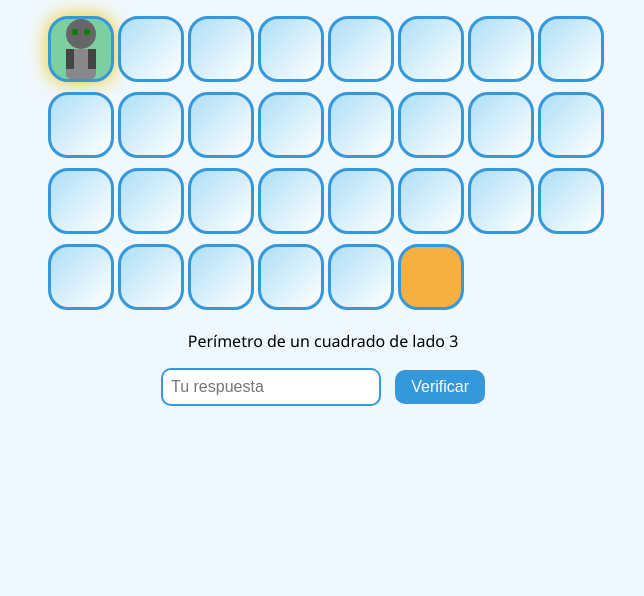
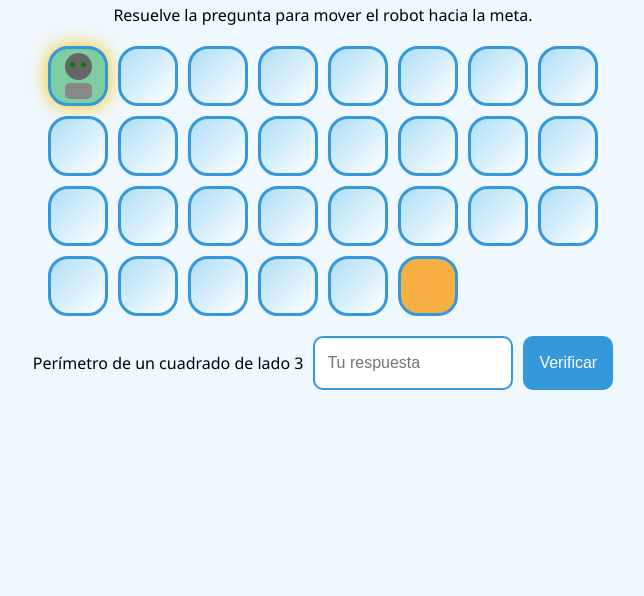
Before and after one commit to Gio-Zam161205/MateLab, a plain HTML site: page robot.html in a window 1280 px wide. Shown: the part 244-840 px from the top of the page, without its empty margins (317-961 px from the left). Before the commit the page ends 800 px from the top, so only its background shows below. Drawn offline with nearby package versions, Linux system fonts and the light colour scheme; some packages are replaced by stand-ins of ours; a script that the page names is missing.

Commit message:
Update robo.css

```diff
--- a/css/robo.css
+++ b/css/robo.css
@@ -1,8 +1,20 @@
+/* Estilos base */
+:root {
+  --primary-color: #3498db;
+  --secondary-color: #2c3e50;
+  --success-color: #7dcea0;
+  --warning-color: #f5b041;
+  --robot-color: #666;
+  --background-color: #f0f8ff;
+  --cell-size: min(8vw, 60px);
+  --cell-gap: min(1.5vw, 10px);
+}
+
 body {
-    font-family: 'Segoe UI', sans-serif;
-    background-color: #f0f8ff;
+  font-family: 'Segoe UI', system-ui, sans-serif;
+  background-color: var(--background-color);
   margin: 0;
-    padding: 0;
+  padding: 20px;
   display: flex;
   justify-content: center;
   align-items: center;
@@ -12,62 +24,84 @@
 }
 
 h1 {
-    color: #2c3e50;
+  color: var(--secondary-color);
+  text-align: center;
+  font-size: clamp(1.5rem, 5vw, 2.5rem);
+  margin-bottom: 0.5em;
 }
 
+/* Contenedor del juego */
 .game-container {
   text-align: center;
+  width: 100%;
+  max-width: 800px;
+  padding: 0 15px;
 }
 
+/* Tablero responsive */
 .board {
   display: grid;
-  grid-template-columns: repeat(8, 60px);
-  gap: 10px;
+  grid-template-columns: repeat(8, var(--cell-size));
+  gap: var(--cell-gap);
   margin: 20px auto;
+  justify-content: center;
 }
 
 .cell {
-    width: 60px;
-    height: 60px;
+  width: var(--cell-size);
+  height: var(--cell-size);
   background: linear-gradient(135deg, #aedff7, #ffffff);
-    border: 3px solid #3498db;
+  border: 3px solid var(--primary-color);
   border-radius: 20px;
   position: relative;
-    transition: transform 0.2s ease;
+  transition: all 0.3s ease;
+  box-sizing: border-box;
 }
 
 .cell:hover {
-    box-shadow: 0 0 10px #3498db;
+  box-shadow: 0 0 10px var(--primary-color);
   transform: scale(1.05);
 }
 
 .start {
-    background: #7dcea0;
+  background: var(--success-color);
 }
 
 .finish {
-    background: #f5b041;
+  background: var(--warning-color);
 }
 
 .cell.active {
   box-shadow: 0 0 20px #f1c40f;
+  animation: pulse 1.5s infinite;
 }
 
+@keyframes pulse {
+  0% { box-shadow: 0 0 5px #f1c40f; }
+  50% { box-shadow: 0 0 20px #f1c40f; }
+  100% { box-shadow: 0 0 5px #f1c40f; }
+}
+
+/* Robot responsive */
 .robot {
   position: absolute;
   top: 0;
   left: 0;
-    width: 60px;
-    height: 60px;
+  width: 100%;
+  height: 100%;
   animation: bounce 0.6s;
+  display: flex;
+  flex-direction: column;
+  align-items: center;
+  justify-content: center;
+  pointer-events: none;
 }
 
 .robot-head {
-    width: 30px;
-    height: 30px;
-    background: #666;
+  width: 50%;
+  height: 50%;
+  background: var(--robot-color);
   border-radius: 50%;
-    margin: 0 auto;
   position: relative;
 }
 
@@ -75,101 +109,152 @@
 .robot-head::after {
   content: "";
   position: absolute;
-    top: 10px;
-    width: 6px;
-    height: 6px;
+  top: 30%;
+  width: 20%;
+  height: 20%;
   background: green;
   border-radius: 50%;
 }
 
 .robot-head::before {
-    left: 6px;
+  left: 20%;
 }
 
 .robot-head::after {
-    right: 6px;
+  right: 20%;
 }
 
 .robot-body {
-    width: 30px;
-    height: 30px;
+  width: 50%;
+  height: 30%;
   background: #888;
-    margin: 0 auto;
   border-radius: 5px;
+  margin-top: 5%;
 }
 
 .robot-arms,
 .robot-legs {
   display: flex;
   justify-content: space-between;
+  width: 60%;
 }
 
 .robot-arm,
 .robot-leg {
-    width: 8px;
-    height: 10px;
+  width: 15%;
+  height: 20%;
   background: #444;
 }
 
+/* Burbuja de diálogo */
 .bubble {
   position: absolute;
-    top: -50px;
+  top: -40px;
   left: 50%;
   transform: translateX(-50%);
   background: #fff;
-    border: 2px solid #3498db;
+  border: 2px solid var(--primary-color);
   border-radius: 10px;
   padding: 5px 10px;
   animation: pop 0.5s ease;
-    font-size: 12px;
-    color: #2c3e50;
+  font-size: clamp(10px, 2vw, 12px);
+  color: var(--secondary-color);
+  white-space: nowrap;
+  max-width: 120px;
+  text-overflow: ellipsis;
+  overflow: hidden;
 }
 
-  @keyframes pop {
-    0% { transform: translateX(-50%) scale(0); opacity: 0; }
-    100% { transform: translateX(-50%) scale(1); opacity: 1; }
-  }
-
-  @keyframes bounce {
-    0% { transform: translateY(-20px); }
-    50% { transform: translateY(10px); }
-    100% { transform: translateY(0); }
+/* Controles y estado */
+.controls {
+  display: flex;
+  flex-wrap: wrap;
+  justify-content: center;
+  gap: 10px;
+  margin-top: 20px;
+  width: 100%;
 }
 
 .status {
-    margin-top: 10px;
-    font-size: 1.1em;
+  margin-top: 15px;
+  font-size: clamp(1rem, 3vw, 1.1rem);
+  text-align: center;
+  min-height: 1.5em;
 }
 
 .question-box {
   margin-top: 20px;
+  display: flex;
+  flex-wrap: wrap;
+  justify-content: center;
+  gap: 10px;
 }
 
 input[type="text"] {
-    padding: 8px;
-    font-size: 16px;
-    border: 2px solid #3498db;
+  padding: 8px 12px;
+  font-size: clamp(14px, 3vw, 16px);
+  border: 2px solid var(--primary-color);
   border-radius: 10px;
   width: 200px;
+  max-width: 100%;
+  box-sizing: border-box;
 }
 
 button {
-    margin-left: 10px;
   padding: 8px 16px;
-    font-size: 16px;
-    background-color: #3498db;
+  font-size: clamp(14px, 3vw, 16px);
+  background-color: var(--primary-color);
   color: white;
   border: none;
   border-radius: 10px;
   cursor: pointer;
-    transition: background-color 0.3s ease;
+  transition: all 0.3s ease;
+  white-space: nowrap;
 }
 
 button:hover {
   background-color: #2e86c1;
+  transform: translateY(-2px);
 }
 
 .restart-button {
   margin-top: 15px;
   display: none;
 }
+
+/* Media queries para dispositivos pequeños */
+@media (max-width: 600px) {
+  :root {
+    --cell-size: min(10vw, 50px);
+    --cell-gap: min(2vw, 8px);
+  }
+
+  .board {
+    grid-template-columns: repeat(8, var(--cell-size));
+  }
+
+  .bubble {
+    top: -30px;
+    max-width: 80px;
+  }
+
+  .question-box {
+    flex-direction: column;
+    align-items: center;
+  }
+
+  input[type="text"] {
+    width: 100%;
+  }
+}
+
+@media (max-width: 400px) {
+  :root {
+    --cell-size: min(12vw, 40px);
+  }
+
+  .cell {
+    border-radius: 15px;
+    border-width: 2px;
+  }
+}
```
Lines whose indentation alone changed are shown as unchanged.
